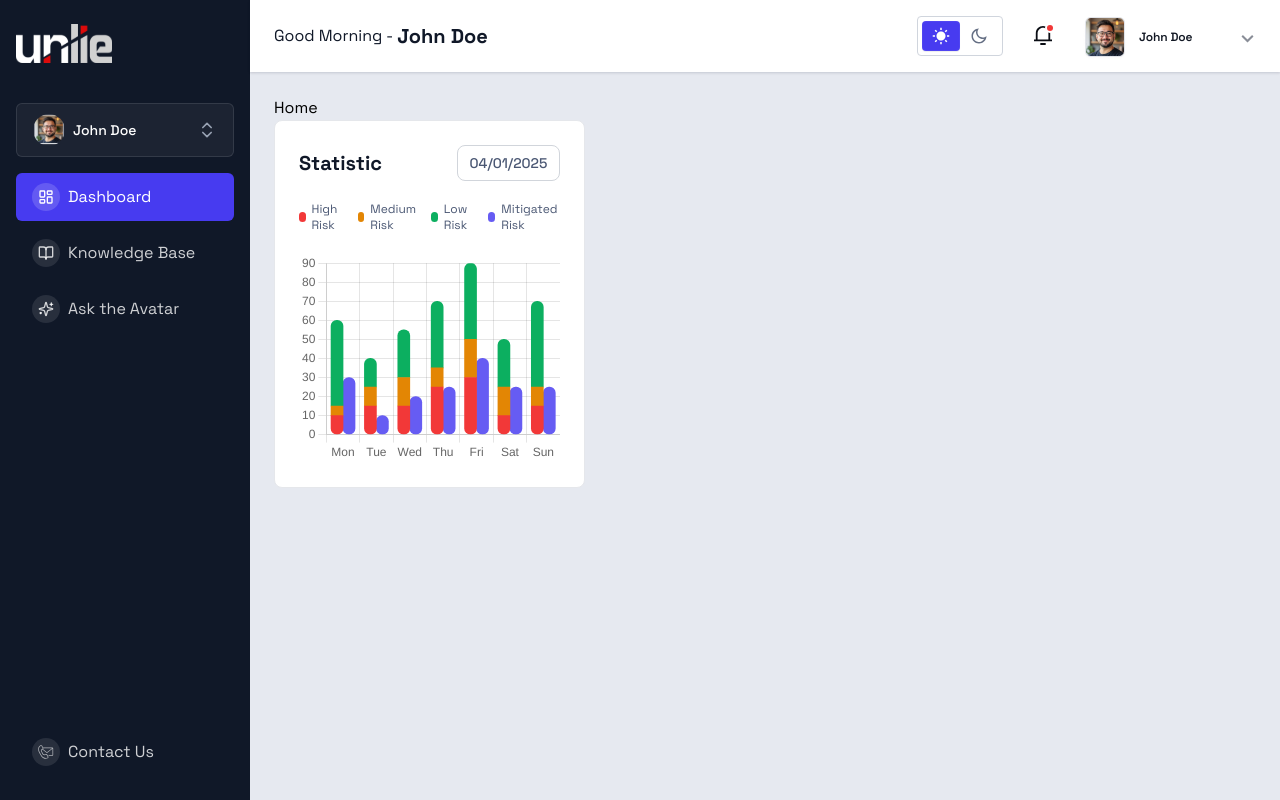
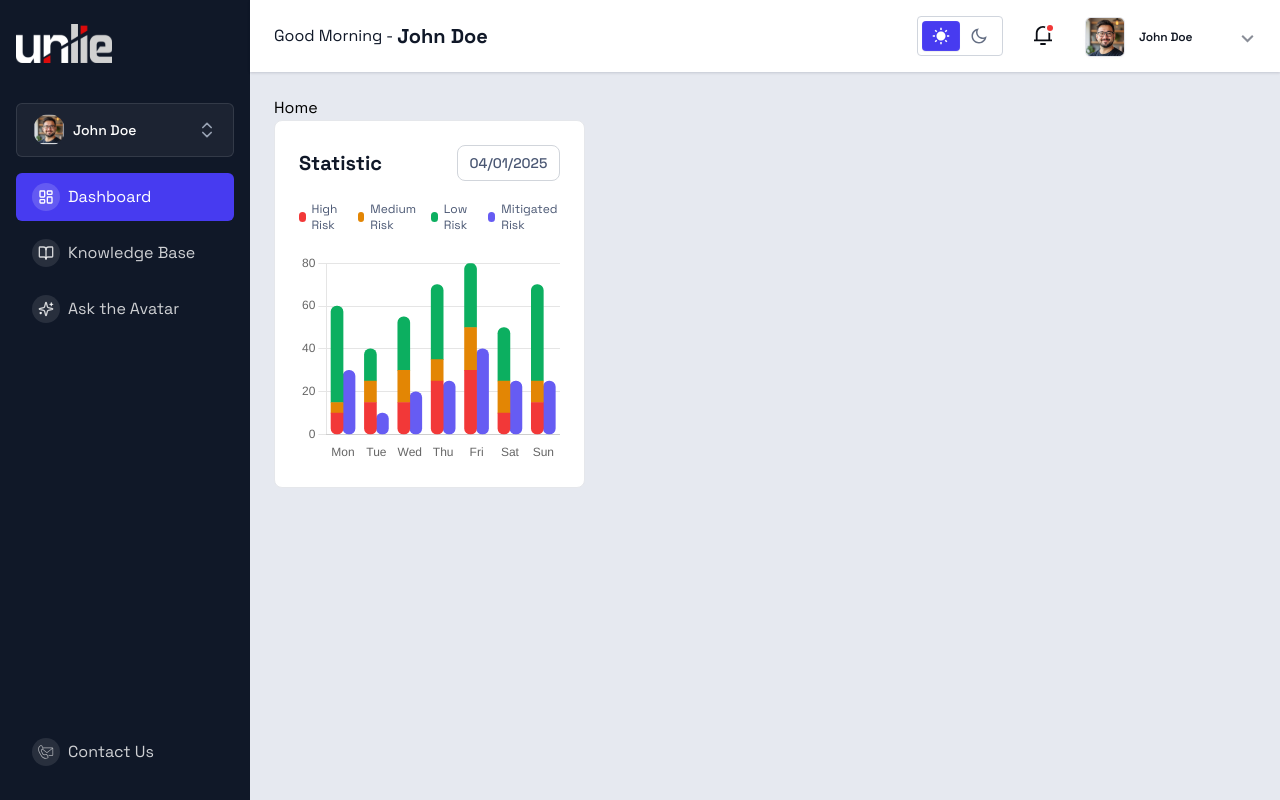
Before and after one commit to nur-it/react-un-lion-dashboard, a React (Vite) app: page / in a window 1280 px wide. Built offline with nearby package versions, Linux system fonts and the light colour scheme.

Commit message:
rounded added

```diff
--- a/src/components/screen/Home/StatisticEmotionAnalytics/StatisticChart.jsx
+++ b/src/components/screen/Home/StatisticEmotionAnalytics/StatisticChart.jsx
@@ -26,7 +26,6 @@ const StackedBarChart = () => {
           bottomRight: 20,
         },
         borderSkipped: false,
-
       },
       {
         label: "Medium Risk",
@@ -38,7 +37,7 @@ const StackedBarChart = () => {
       },
       {
         label: "Low Risk",
-        data: [45, 15, 25, 35, 40, 25, 45],
+        data: [45, 15, 25, 35, 30, 25, 45],
         backgroundColor: "#0CAF60",
         stack: "stack1",
         borderRadius: {
@@ -72,9 +71,17 @@ const StackedBarChart = () => {
     scales: {
       x: {
         stacked: true,
+        grid: {
+          display: false,
+        },
       },
       y: {
         stacked: true,
+        ticks: {
+          stepSize: 20,
+          callback: (value) => value,
+        },
+        max: 80,
       },
     },
     barThickness: 12,
```
